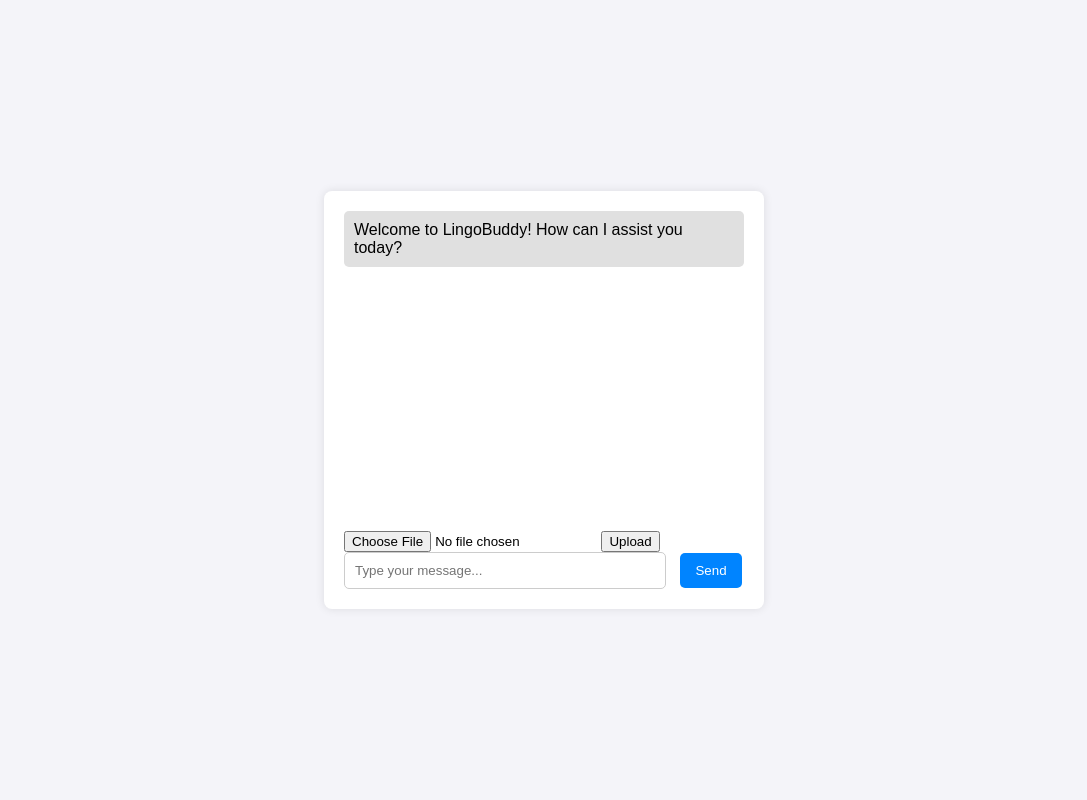
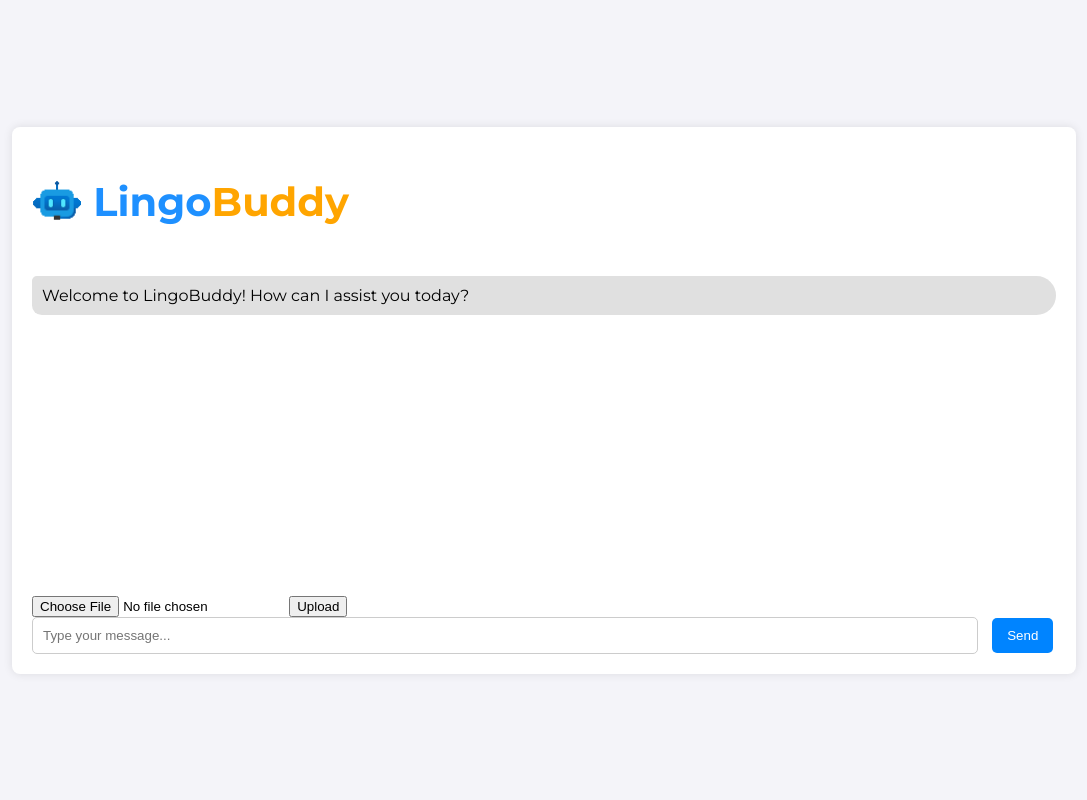
Before and after one commit to Kavisha4/Hack4Change, a Flask app: page / in a window 1280 px wide. Shown: the whole page, without its empty margins (96-1183 px from the left). Run offline with Flask 2, Linux system fonts and the light colour scheme.

Commit message:
add the lingobuddy icon.

```diff
--- a/LingoBuddy/app/static/css/style.css
+++ b/LingoBuddy/app/static/css/style.css
@@ -1,5 +1,12 @@
+@import url("https://fonts.googleapis.com/css2?family=Montserrat:ital,wght@0,100..900;1,100..900&display=swap");
+
+:root {
+  font-family: "Montserrat", sans-serif;
+  font-optical-sizing: auto;
+  font-style: normal;
+}
+
 body {
-    font-family: Arial, sans-serif;
   background-color: #f4f4f9;
   display: flex;
   justify-content: center;
@@ -11,11 +18,33 @@ body {
 .chat-container {
   background-color: #fff;
   border-radius: 8px;
-    box-shadow: 0 0 10px rgba(0,0,0,0.1);
-    width: 400px;
+  box-shadow: 0 0 10px rgba(0, 0, 0, 0.1);
+  width: 80%;
   max-width: 90%;
   padding: 20px;
   position: relative;
+}
+
+.chat-title {
+  font-size: 40px;
+  font-weight: bold;
+}
+
+.chat-title img {
+  width: 50px;
+  height: 50px;
+  object-fit: contain;
+}
+
+.chat-title p {
+  display: inline-block;
+  position: relative;
+  color: dodgerblue;
+  top: -10px;
+}
+
+.chat-title p span {
+  color: orange;
 }
 
 .chat-box {
@@ -26,7 +55,7 @@ body {
 
 .message {
   padding: 10px;
-    border-radius: 5px;
+  border-radius: 5px 20px 20px 10px;
   margin-bottom: 10px;
 }
 
@@ -49,7 +78,8 @@ body {
   margin-right: 10px;
 }
 
-#send-btn, #end-btn {
+#send-btn,
+#end-btn {
   padding: 10px 15px;
   border: none;
   border-radius: 5px;
--- a/LingoBuddy/app/templates/index.html
+++ b/LingoBuddy/app/templates/index.html
@@ -1,23 +1,32 @@
 <!DOCTYPE html>
 <html lang="en">
   <head>
-    <meta charset="UTF-8">
-    <meta name="viewport" content="width=device-width, initial-scale=1.0">
+    <meta charset="UTF-8" />
+    <meta name="viewport" content="width=device-width, initial-scale=1.0" />
     <title>LingoBuddy</title>
-    <link rel="stylesheet" href="{{ url_for('static', filename='css/style.css') }}">
+    <link
+      rel="stylesheet"
+      href="{{ url_for('static', filename='css/style.css') }}"
+    />
   </head>
   <body>
     <div class="chat-container">
+      <div class="chat-title">
+        <img src="{{ url_for('static', filename='images/chatbot.gif') }}" />
+        <p>Lingo<span>Buddy</span></p>
+      </div>
       <div class="chat-box" id="chat-box">
-            <div class="message bot">Welcome to LingoBuddy! How can I assist you today?</div>
+        <div class="message bot">
+          Welcome to LingoBuddy! How can I assist you today?
+        </div>
       </div>
       <div>
-            <input type="file" id="file-input" accept=".pdf">
+        <input type="file" id="file-input" accept=".pdf" />
         <button id="upload-btn">Upload</button>
         <div id="upload-status"></div>
       </div>
       <div class="input-area">
-            <input type="text" id="user-input" placeholder="Type your message...">
+        <input type="text" id="user-input" placeholder="Type your message..." />
         <button id="send-btn">Send</button>
       </div>
     </div>
```
Also changed, not shown: LingoBuddy/app/static/images/chatbot.gif (added). Lines whose indentation alone changed are shown as unchanged.
